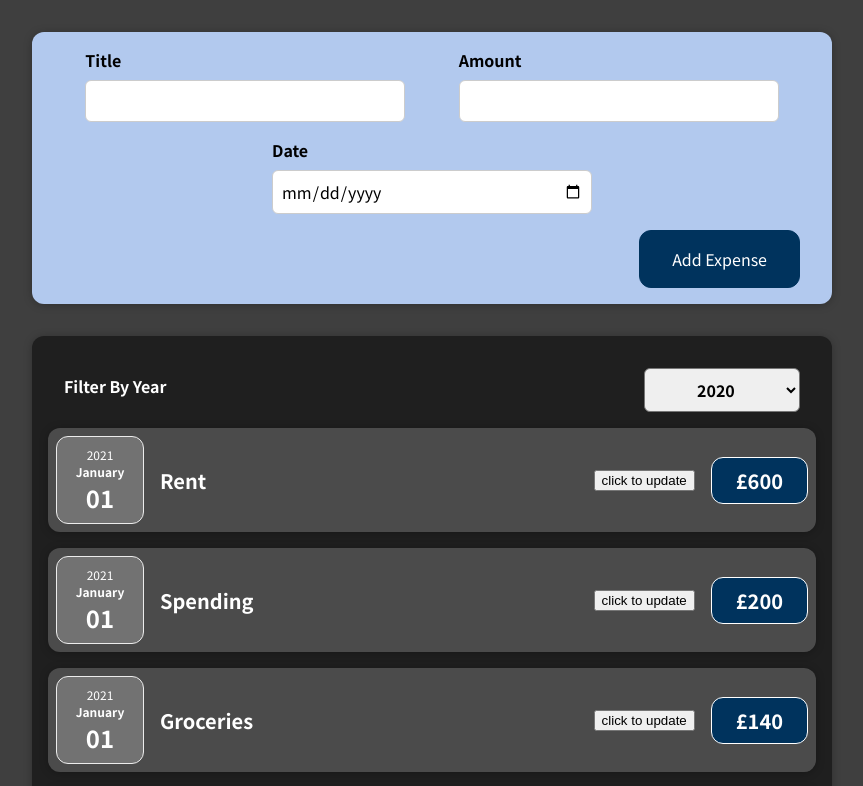
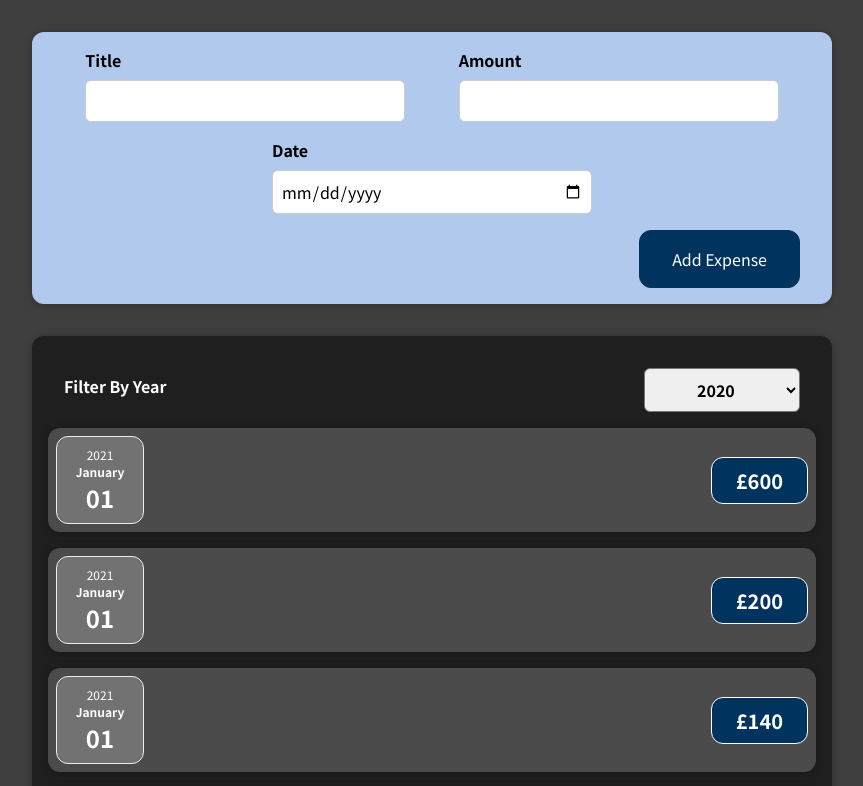
Before and after one commit to JahanU/expense-tracker, a React (Create React App) app: page / in a window 1280 px wide. Shown: the top 786 px of the page, without its empty margins (208-1071 px from the left). Built offline with nearby package versions, Linux system fonts and the light colour scheme.

Commit message:
cleaning up expenseItem

```diff
--- a/src/components/expenses/ExpenseItem.js
+++ b/src/components/expenses/ExpenseItem.js
@@ -1,23 +1,13 @@
 import ExpenseDate from './ExpenseItemDate';
 import Card from '../ui/Card';
 import './ExpenseItem.css';
-import { useState } from 'react';
 
-function ExpensiveItem(props) {
-
-    const [title, setTitle] = useState(props.expense.title)
-
-    const handleClick = () => {
-        setTitle('New Title!');
-        console.log(title);
-    }
-
+function ExpensiveItem(props) { // stateless/dumb/presentation component
     return (
         <Card className='expense-item'>
             <ExpenseDate date={props.expense.date}></ExpenseDate>
             <div className='expense-item__description'>
-                <h2>{title}</h2>
-                <button onClick={handleClick}> click to update </button>
+                <h2>{props.title}</h2>
                 <div className='expense-item__price'>£{props.expense.amount}</div>
             </div>
         </Card>
```
Also changed, not shown: 1 other file (tests, documents, lock files or other folders).
